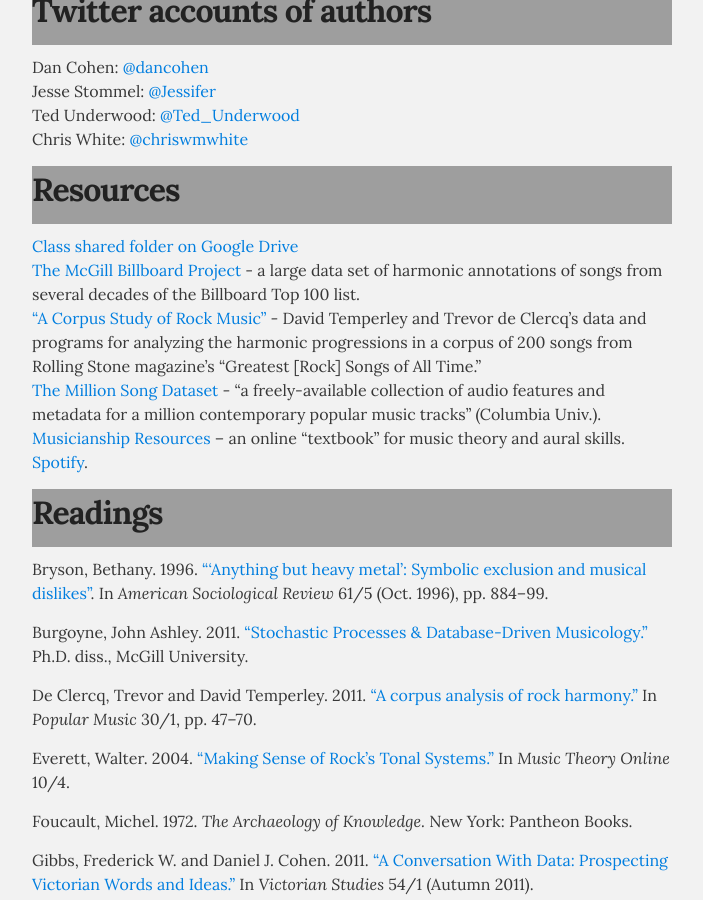
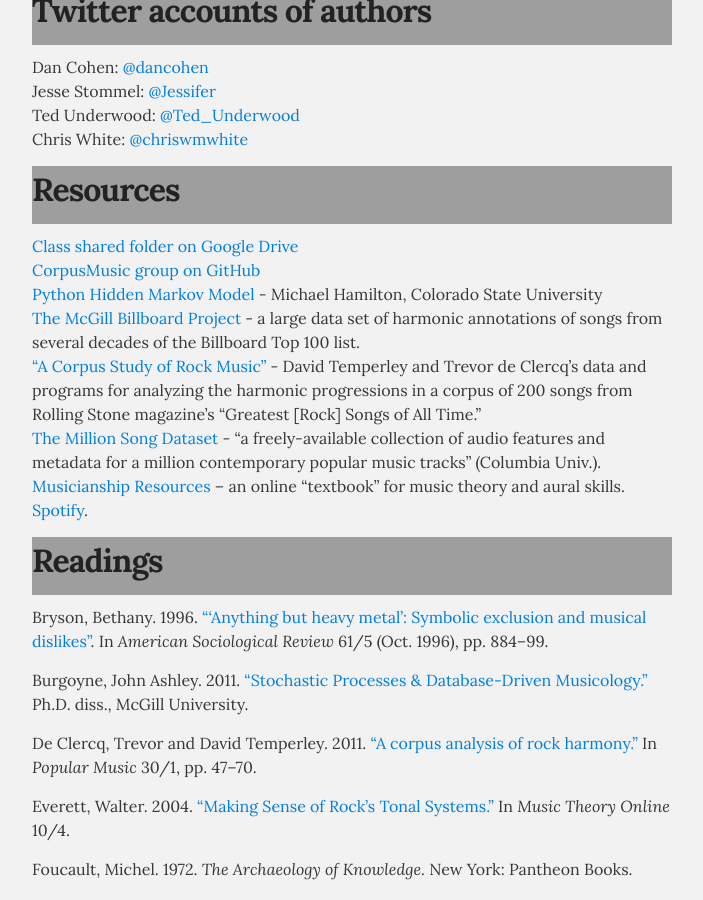
Before and after one commit to kshaffer/corpusmusic, a Jekyll site: the page built from readings.md, in a window 1280 px wide and 900 px high, scrolled down 362 px. Shown: the whole window, without its empty margins (288-991 px from the left). Built offline with Jekyll 4.4.1, drawn with Linux system fonts in a browser that asks for light colours; Markdown is read by kramdown in place of the engine named in the settings.

Commit message:
added HMM & GitHub resources

```diff
--- a/readings.md
+++ b/readings.md
@@ -17,6 +17,8 @@ Chris White: [@chriswmwhite](http://twitter.com/chriswmwhite)
 ## Resources ##
 
 [Class shared folder on Google Drive](https://drive.google.com/a/colorado.edu/folderview?id=0B9o4hmKNoi6cYVZvRDNsaHlqcEk&usp=sharing)
+[CorpusMusic group on GitHub](http://github.com/corpusmusic)
+[Python Hidden Markov Model](http://www.cs.colostate.edu/~hamiltom/code.html) - Michael Hamilton, Colorado State University
 [The McGill Billboard Project](http://ddmal.music.mcgill.ca/billboard) - a large data set of harmonic annotations of songs from several decades of the Billboard Top 100 list.
 ["A Corpus Study of Rock Music"](http://theory.esm.rochester.edu/rock_corpus/) - David Temperley and Trevor de Clercq's data and programs for analyzing the harmonic progressions in a corpus of 200 songs from Rolling Stone magazine's "Greatest [Rock] Songs of All Time."
 [The Million Song Dataset](http://labrosa.ee.columbia.edu/millionsong/) - "a freely-available collection of audio features and metadata for a million contemporary popular music tracks" (Columbia Univ.).
```
